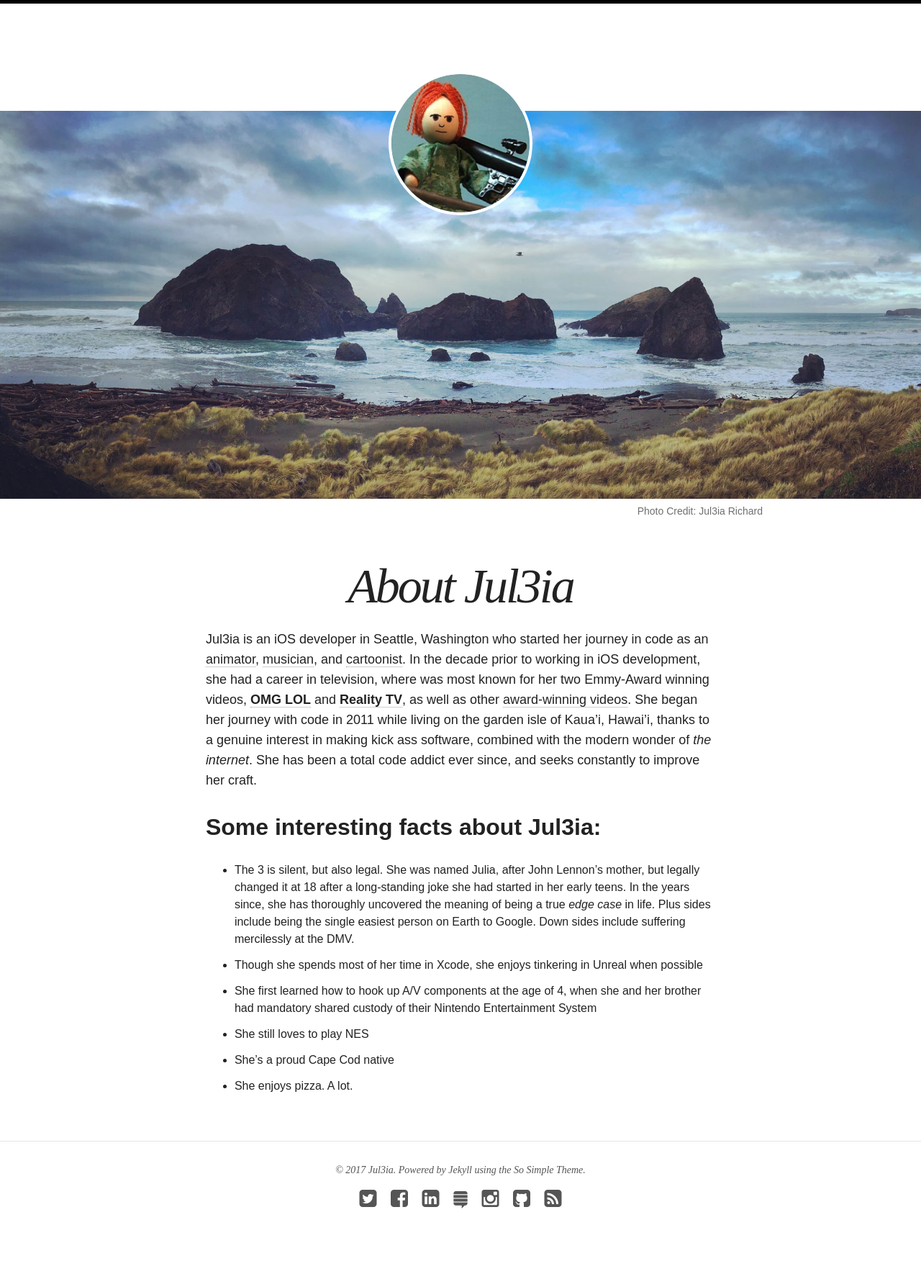
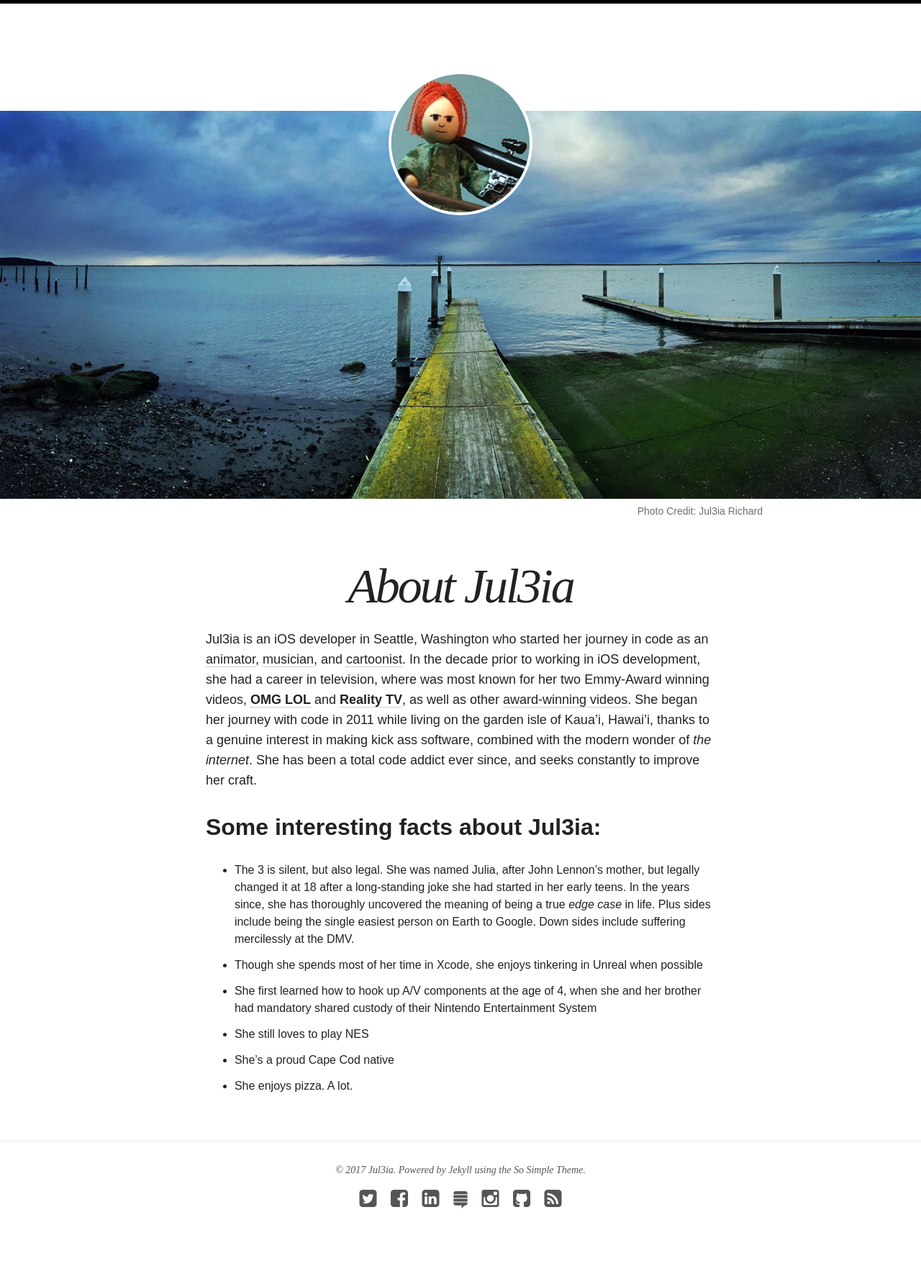
Before and after one commit to Jul3ia/Jul3ia.github.io, a Jekyll site: the page built from about/index.md, in a window 1280 px wide. Shown: the whole page at 72% size. Built offline with Jekyll 4.4.1, drawn with Linux system fonts in a browser that asks for light colours; nearby versions of some CDN libraries.

Commit message:
Image updates

```diff
--- a/about/index.md
+++ b/about/index.md
@@ -4,7 +4,7 @@ title: About Jul3ia
 excerpt: "So Simple is a responsive Jekyll theme for your words and images."
 modified: 2017-01-07T19:44:38.564948-04:00
 image:
-  feature: oregon-coast.jpg
+  feature: eureka.jpg
   credit: Jul3ia Richard
   creditlink: https://www.instagram.com/jul3ia/
 ---
--- a/index.html
+++ b/index.html
@@ -4,7 +4,7 @@ title: Ship's Log
 excerpt: "A simple and clean responsive Jekyll theme for words and photos."
 search_omit: true
 image:
-  feature: eureka.jpg
+  feature: oregon-coast.jpg
   credit: Jul3ia Richard
   creditlink: https://www.instagram.com/jul3ia/
 ---
```
